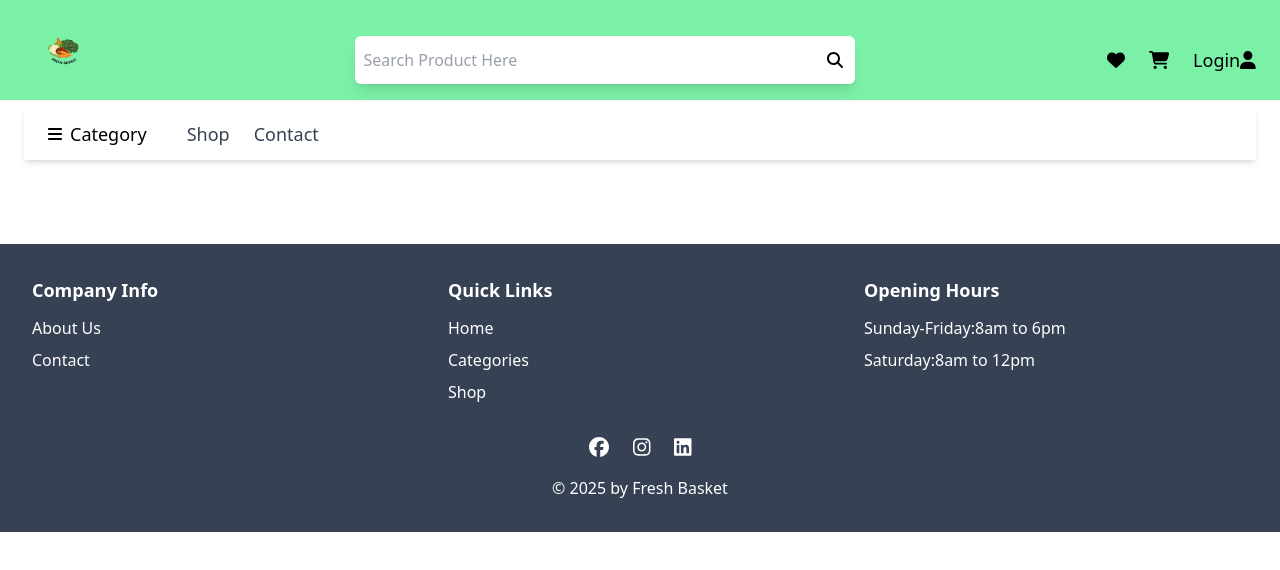
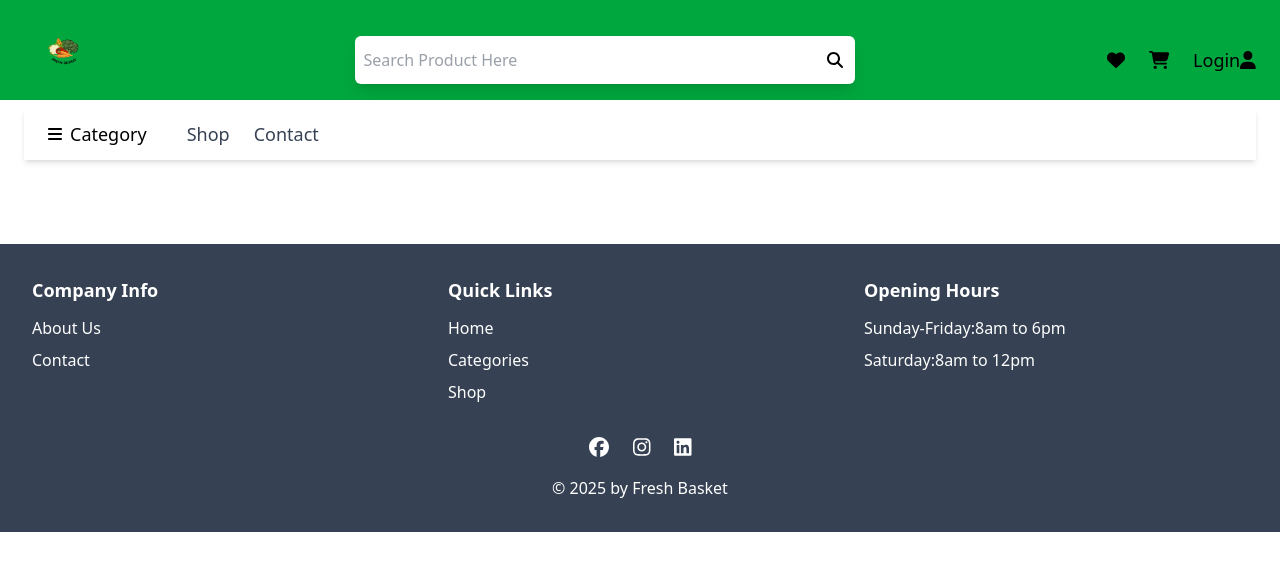
Before and after one commit to Jyoti-yadav09/Vegetable-website, a React (Vite) app in the folder Vegetable-website/: page / in a window 1280 px wide. Shown: the top 570 px of the page. Built offline with nearby package versions, Linux system fonts and the light colour scheme.

Commit message:
Changing the background color of navbar

```diff
--- a/Vegetable-website/src/App.jsx
+++ b/Vegetable-website/src/App.jsx
@@ -1,6 +1,8 @@
 import React from 'react';
+import { BrowserRouter as Router, Routes, Route } from 'react-router-dom';
 import Navbar from './components/Navbar';
 import Footer from './components/Footer';
+import About from './pages/About';
 
 const App = () => {
   return (
@@ -8,9 +10,15 @@ const App = () => {
       <Navbar/>
 
       <br/> <br/> <br/> <br/> <br/> <br/>
+
+      <Routes>
+        <Route path="/about" element={<About/>}/>
+
+
+      </Routes>
       <Footer/>
     </div>
   )
 }
 
-export default App
+export default App;
--- a/Vegetable-website/src/components/Navbar.jsx
+++ b/Vegetable-website/src/components/Navbar.jsx
@@ -1,5 +1,6 @@
 import React, { useState } from 'react';
 import logo from '../assets/logo.png';
+import {Link} from "react-router-dom";
 import { FontAwesomeIcon } from "@fortawesome/react-fontawesome";
 import { faMagnifyingGlass } from "@fortawesome/free-solid-svg-icons";
 import {faUser} from "@fortawesome/free-solid-svg-icons";
@@ -10,7 +11,7 @@ const Navbar = () => {
 
    const [isCategorOpen, setIsCatogoryOpen]=useState(false);
   return (
-    <nav className='bg-green-300 px-6 py-3 h-[100px] '>
+    <nav className='bg-green-600 px-6 py-3 h-[100px] '>
 
     <div className='flex items-center justify-between max-w-7xl mx-auto'>
 
@@ -80,8 +81,8 @@ const Navbar = () => {
 
                 {/*shop and contact links}*/}
                 <div className='flex items-center gap-6'>
-                   <a href="/shop" className='text-gray-700 text-lg hover:text-blue-600'>Shop</a>
-                   <a href="/contact" className='text-gray-700 text-lg  hover:text-blue-600'>Contact</a>
+                   <Link to="/shop" className='text-gray-700 text-lg hover:text-blue-600'>Shop</Link>
+                   <Link to="/contact" className='text-gray-700 text-lg  hover:text-blue-600'>Contact</Link>
                 </div>
 
           </div>
```
